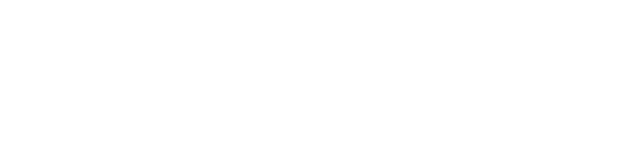
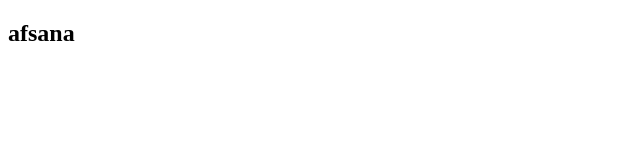
Before and after one commit to afsana43/developer-portfolio, a plain HTML site: page index.html in a window 1280 px wide. Shown: the whole page, without its empty margins (0-640 px from the left). Drawn offline with Linux system fonts and the light colour scheme.

Commit message:
added images

```diff
--- a/index.html
+++ b/index.html
@@ -6,7 +6,9 @@
     <title>Developer portfolio</title>
 </head>
 <body>
-    <header></header>
+    <header>
+        <h2>afsana</h2>
+    </header>
     <main>
 
     </main>
```
Also changed, not shown: images/developer.png (added), images/hardy.png (added), images/header_bg.png (added), images/icons/facebook.png (added), images/icons/insta.png (added), images/icons/js.png (added), images/icons/mongo.png (added), images/icons/nodejs.png (added), images/icons/react.png (added), images/icons/twitter.png (added).
